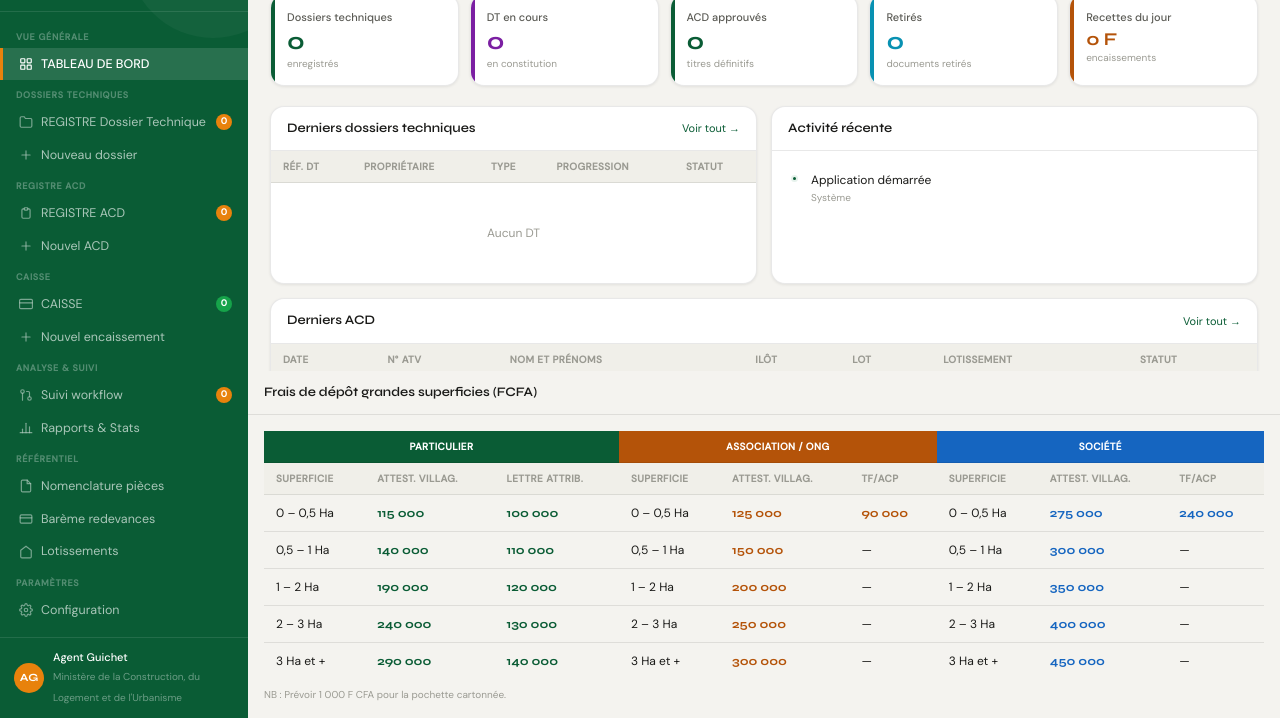
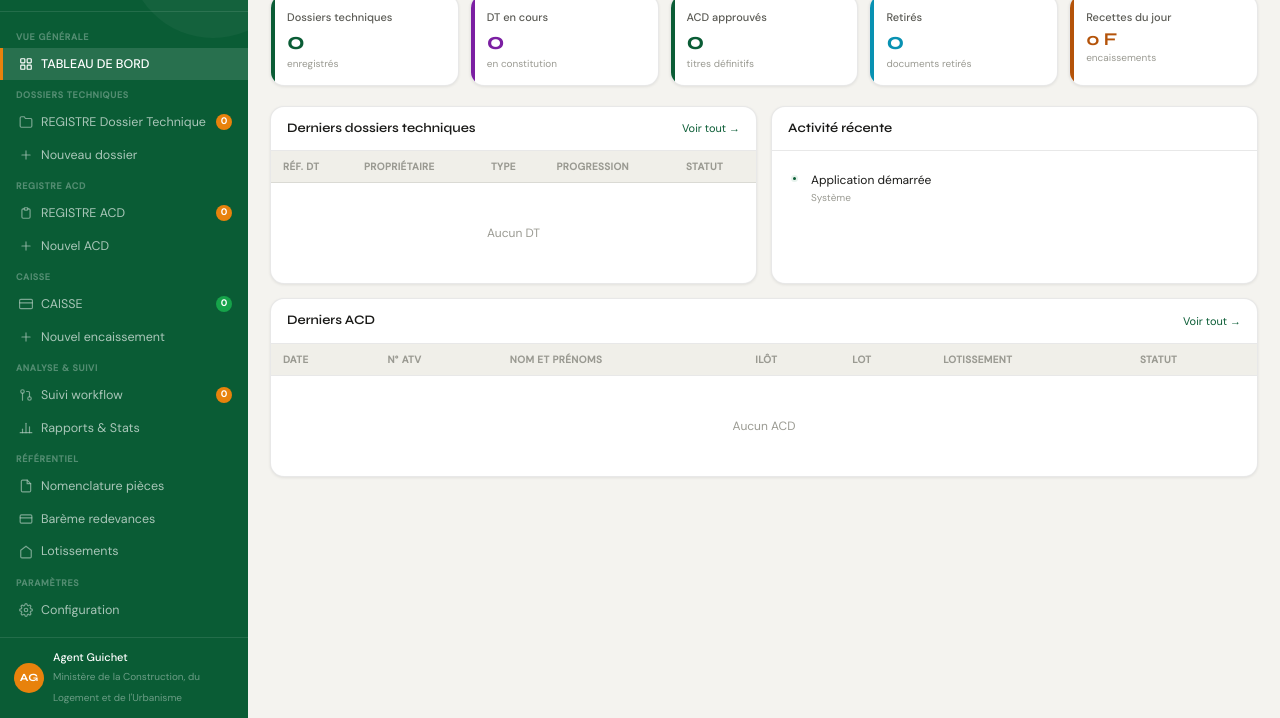
Before and after one commit to regisabe/Gestion_ACD, a plain HTML site: page index.html in a window 1280 px wide. Shown: the part 82-800 px from the top of the page. Drawn offline with Linux system fonts and the light colour scheme.

Commit message:
Remove frais de dépôt grandes superficies section
Removed section for frais de dépôt grandes superficies including table and notes.

```diff
--- a/index.html
+++ b/index.html
@@ -661,23 +661,6 @@ tbody tr:hover td{background:var(--cgp)}
     </div></div>
   </div>
   </div>
-    </div class="card">
-    <div class="ch"><h3>Frais de dépôt grandes superficies (FCFA)</h3></div>
-    <div class="cb">
-      <div class="tw"><table>
-        <thead><tr><th colspan="3" style="background:var(--cg);color:#fff;text-align:center">PARTICULIER</th><th colspan="3" style="background:#B45309;color:#fff;text-align:center">ASSOCIATION / ONG</th><th colspan="3" style="background:#1565C0;color:#fff;text-align:center">SOCIÉTÉ</th></tr>
-        <tr><th>Superficie</th><th>Attest. Villag.</th><th>Lettre Attrib.</th><th>Superficie</th><th>Attest. Villag.</th><th>TF/ACP</th><th>Superficie</th><th>Attest. Villag.</th><th>TF/ACP</th></tr></thead>
-        <tbody>
-          <tr><td>0 – 0,5 Ha</td><td class="amount" style="color:var(--cg)">115 000</td><td class="amount" style="color:var(--cg)">100 000</td><td>0 – 0,5 Ha</td><td class="amount" style="color:#B45309">125 000</td><td class="amount" style="color:#B45309">90 000</td><td>0 – 0,5 Ha</td><td class="amount" style="color:#1565C0">275 000</td><td class="amount" style="color:#1565C0">240 000</td></tr>
-          <tr><td>0,5 – 1 Ha</td><td class="amount" style="color:var(--cg)">140 000</td><td class="amount" style="color:var(--cg)">110 000</td><td>0,5 – 1 Ha</td><td class="amount" style="color:#B45309">150 000</td><td>—</td><td>0,5 – 1 Ha</td><td class="amount" style="color:#1565C0">300 000</td><td>—</td></tr>
-          <tr><td>1 – 2 Ha</td><td class="amount" style="color:var(--cg)">190 000</td><td class="amount" style="color:var(--cg)">120 000</td><td>1 – 2 Ha</td><td class="amount" style="color:#B45309">200 000</td><td>—</td><td>1 – 2 Ha</td><td class="amount" style="color:#1565C0">350 000</td><td>—</td></tr>
-          <tr><td>2 – 3 Ha</td><td class="amount" style="color:var(--cg)">240 000</td><td class="amount" style="color:var(--cg)">130 000</td><td>2 – 3 Ha</td><td class="amount" style="color:#B45309">250 000</td><td>—</td><td>2 – 3 Ha</td><td class="amount" style="color:#1565C0">400 000</td><td>—</td></tr>
-          <tr><td>3 Ha et +</td><td class="amount" style="color:var(--cg)">290 000</td><td class="amount" style="color:var(--cg)">140 000</td><td>3 Ha et +</td><td class="amount" style="color:#B45309">300 000</td><td>—</td><td>3 Ha et +</td><td class="amount" style="color:#1565C0">450 000</td><td>—</td></tr>
-        </tbody>
-      </table></div>
-      <p style="font-size:10px;color:var(--tx3);margin-top:8px">NB : Prévoir 1 000 F CFA pour la pochette cartonnée.</p>
-    </div>
-  </div>
 
 <!-- ========== REDEVANCES ========== -->
 <div id="page-redevances" class="page">
```
